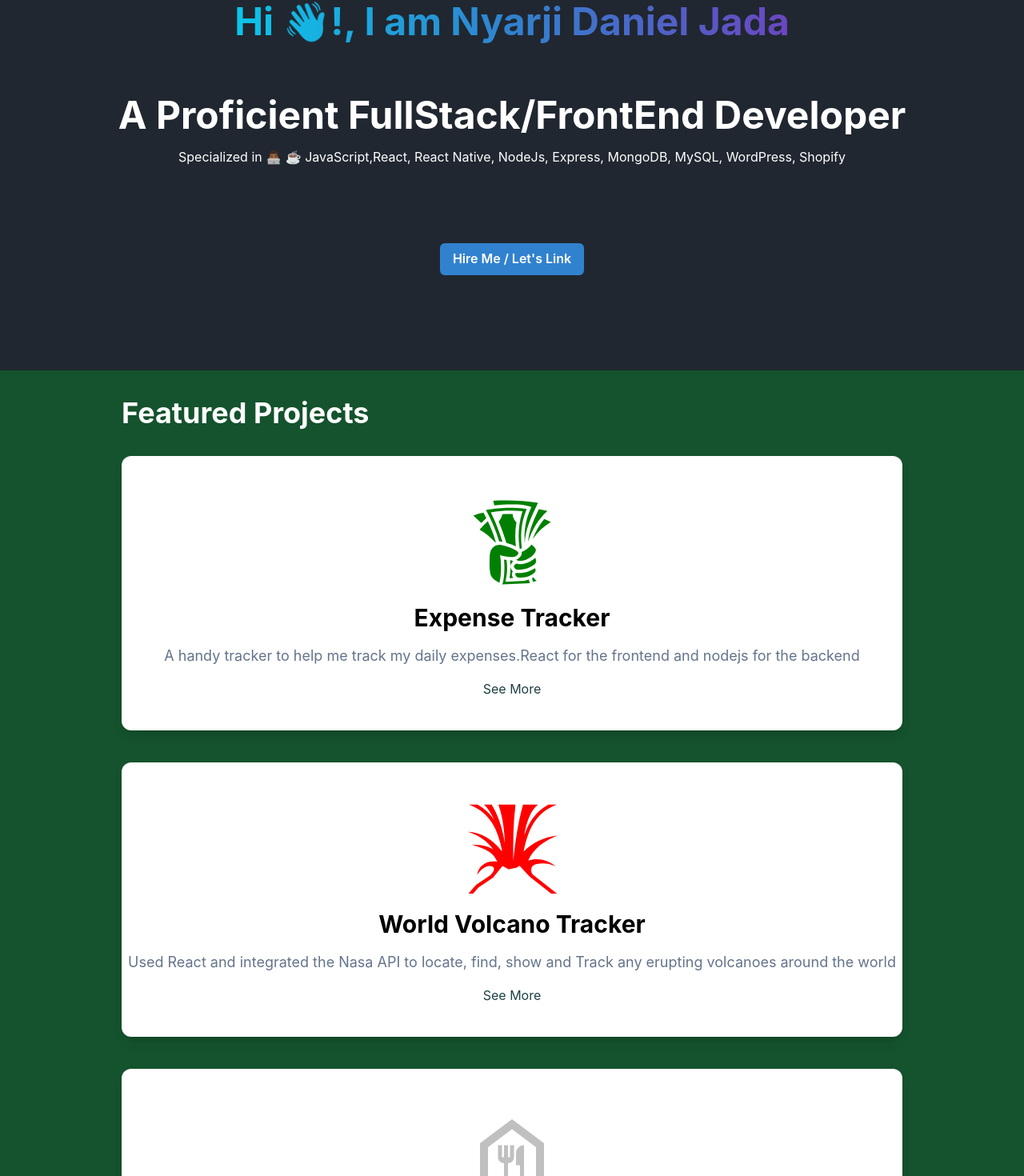
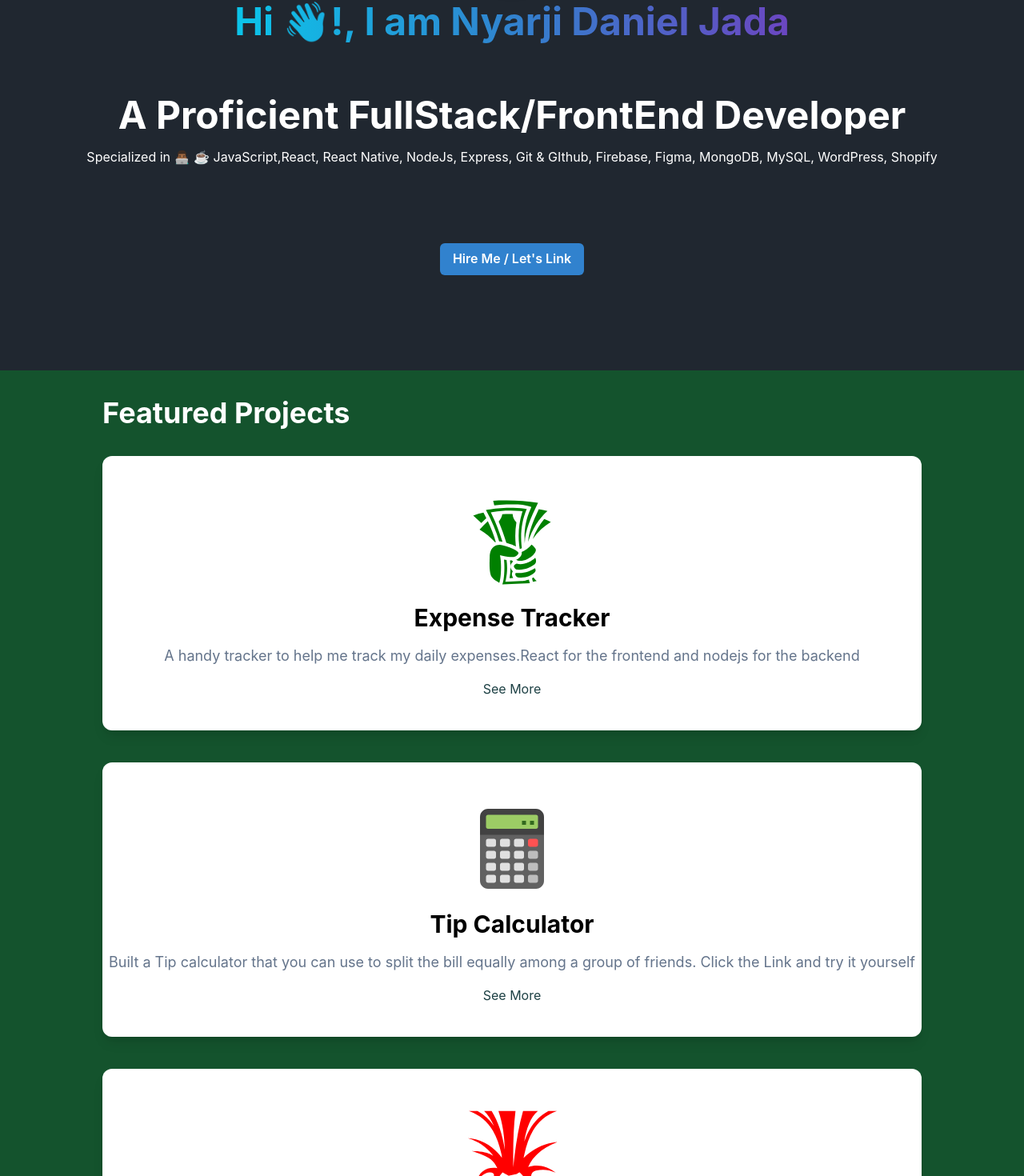
Before and after one commit to Jadashi97/NyarjiJada.github.io, a React (Vite) app: page / in a window 1280 px wide. Shown: the part 337-1807 px from the top of the page at 80% size. Built offline with nearby package versions, Linux system fonts and the light colour scheme.

Commit message:
(feat):added the Tip calculator app built in Reactjs

```diff
--- a/src/components/LandingSection.jsx
+++ b/src/components/LandingSection.jsx
@@ -10,7 +10,7 @@ import { AspectRatio } from '@chakra-ui/react';
 
 const greeting = "Hi 👋🏿!, I am Nyarji Daniel Jada";
 const bio1 = "A Proficient FullStack/FrontEnd Developer ";
-const bio2 = "Specialized in 👨🏾‍💻 ☕️ JavaScript,React, React Native, NodeJs, Express, MongoDB, MySQL, WordPress, Shopify";
+const bio2 = "Specialized in 👨🏾‍💻 ☕️ JavaScript,React, React Native, NodeJs, Express, Git & GIthub, Firebase, Figma,  MongoDB, MySQL, WordPress, Shopify";
 
 
 const LandingSection = ()=> {
@@ -40,7 +40,7 @@ const LandingSection = ()=> {
                 <Heading as="h5" size="2xl" noOfLines={4}>
                     {bio1}
                 </Heading>
-                <Text as="h2" size="5xl" noOfLines={3}>
+                <Text as="h2" size="5xl" noOfLines={5}>
                     {bio2}
                 </Text>
             </VStack>
--- a/src/components/ProjectSection.jsx
+++ b/src/components/ProjectSection.jsx
@@ -5,6 +5,7 @@ import Card from "./Card";
 import { GiVolcano, GiTakeMyMoney } from "react-icons/gi";
 import { MdOutlineFoodBank } from "react-icons/md";
 import { BiChurch } from "react-icons/bi";
+import {FcCalculator} from "react-icons/fc";
 
 
 const projects = [
@@ -17,6 +18,13 @@ const projects = [
         // getImageSrc:{ExpenseTracker},
         getlinkSrc: () => ("https://github.com/Jadashi97/personal-Expense-tracker")
 
+    },
+    {
+        title: "Tip Calculator",
+        description: "Built a Tip calculator that you can use to split the bill equally among a group of friends. Click the Link and try it yourself",
+        myIcon: <FcCalculator color="Green" size={120}/>,
+        // getImageSrc: () => ("/churchcPic.jpeg"),
+        getlinkSrc: () => ("https://replit.com/@Jadashi97/Tip-Calculator")
     },
     {
         title: "World Volcano Tracker",
@@ -41,6 +49,7 @@ const projects = [
         // getImageSrc: () => ("/churchcPic.jpeg"),
         getlinkSrc: () => ("https://southsudanchurch.com/")
     }
+
 ]
 
 
```
